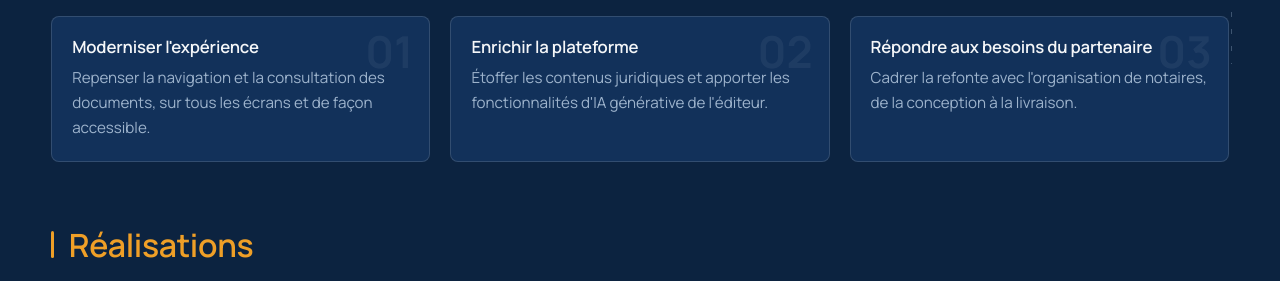
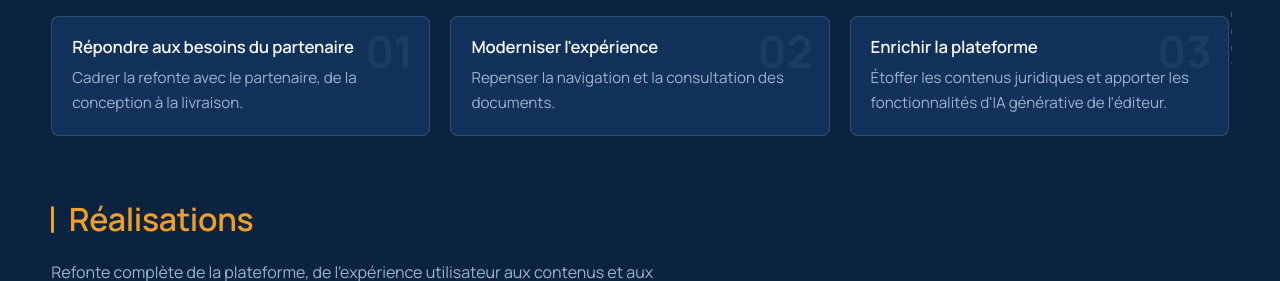
Before and after one commit to JulesChevrant/portfolio-jcb, a plain HTML site: page projet-cridon.html in a window 1280 px wide. Shown: the part 736-1017 px from the top of the page. Drawn offline with Linux system fonts and the light colour scheme.

Commit message:
Crid'online : enjeux réordonnés et textes simplifiés
Co-Authored-By: Claude Opus 5.5 <noreply@anthropic.com>

```diff
--- a/projet-cridon.html
+++ b/projet-cridon.html
@@ -78,18 +78,18 @@
         <ul class="cas-stakes">
           <li>
             <span class="cas-stake-num" aria-hidden="true">01</span>
-            <h3>Moderniser l'expérience</h3>
-            <p>Repenser la navigation et la consultation des documents, sur tous les écrans et de façon accessible.</p>
+            <h3>Répondre aux besoins du partenaire</h3>
+            <p>Cadrer la refonte avec le partenaire, de la conception à la livraison.</p>
           </li>
           <li>
             <span class="cas-stake-num" aria-hidden="true">02</span>
-            <h3>Enrichir la plateforme</h3>
-            <p>Étoffer les contenus juridiques et apporter les fonctionnalités d'IA générative de l'éditeur.</p>
+            <h3>Moderniser l'expérience</h3>
+            <p>Repenser la navigation et la consultation des documents.</p>
           </li>
           <li>
             <span class="cas-stake-num" aria-hidden="true">03</span>
-            <h3>Répondre aux besoins du partenaire</h3>
-            <p>Cadrer la refonte avec l'organisation de notaires, de la conception à la livraison.</p>
+            <h3>Enrichir la plateforme</h3>
+            <p>Étoffer les contenus juridiques et apporter les fonctionnalités d'IA générative de l'éditeur.</p>
           </li>
         </ul>
       </section>
```
